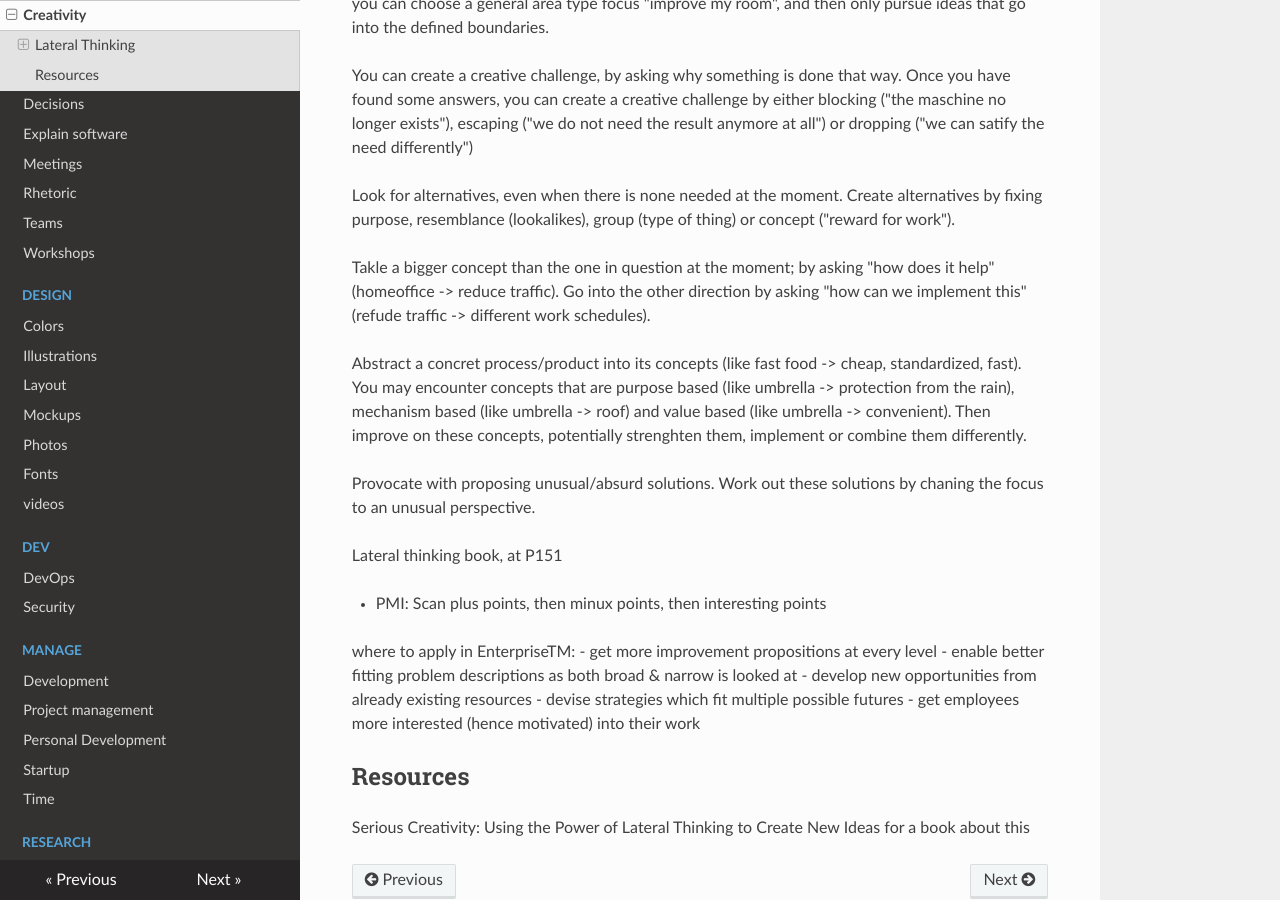
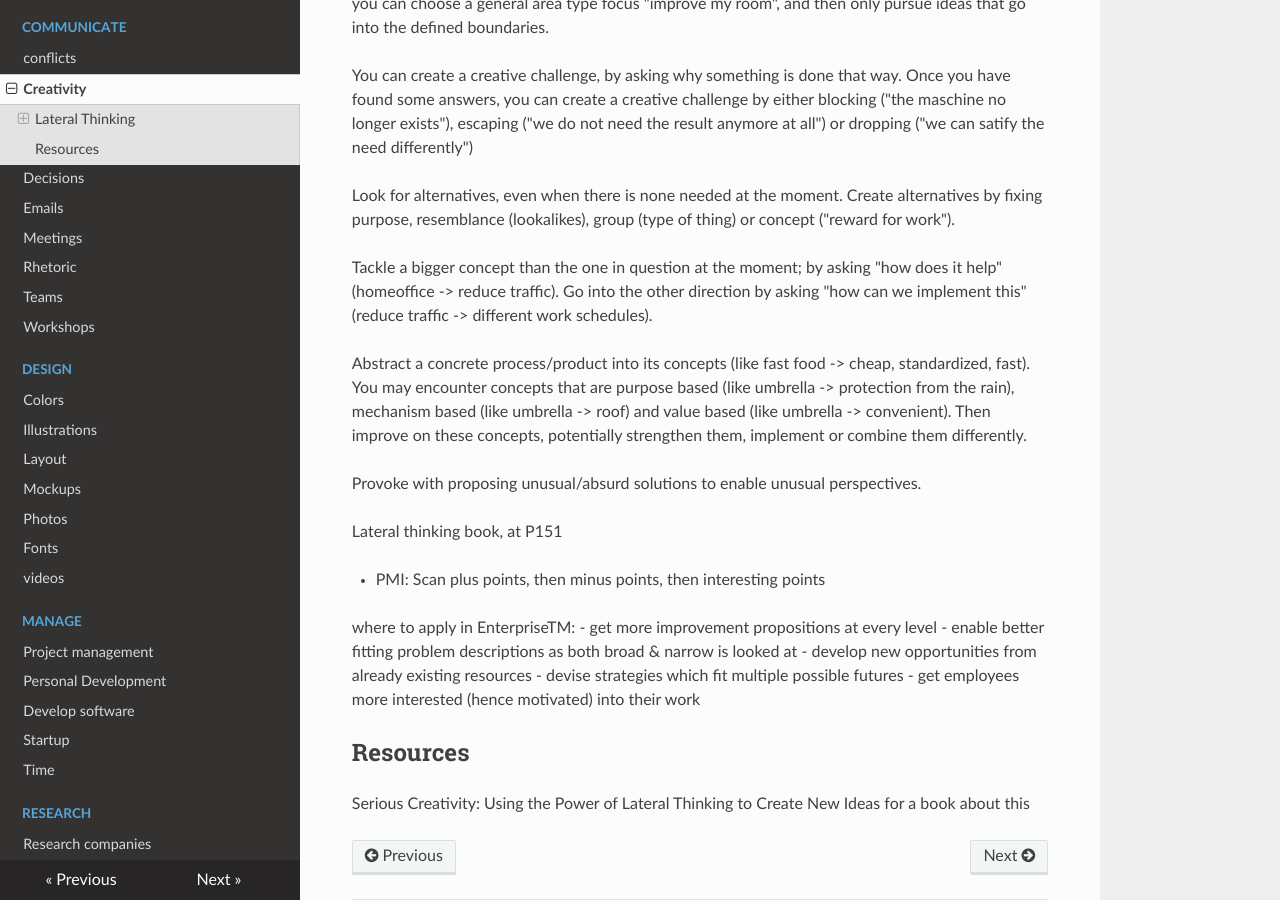
Before and after one commit to famoser/docs, an MkDocs documentation site: the page built from docs/communicate/creativity.md, in a window 1280 px wide and 900 px high, scrolled down 490 px. Built offline with MkDocs 1.6.1, drawn with Linux system fonts in a browser that asks for light colours; nearby versions of some CDN libraries.

```diff
--- a/docs/communicate/creativity.md
+++ b/docs/communicate/creativity.md
@@ -20,18 +20,18 @@ Once you have found some answers, you can create a creative challenge by either
 Look for alternatives, even when there is none needed at the moment.
 Create alternatives by fixing purpose, resemblance (lookalikes), group (type of thing) or concept ("reward for work").
 
-Takle a bigger concept than the one in question at the moment; by asking "how does it help" (homeoffice -> reduce traffic).
-Go into the other direction by asking "how can we implement this" (refude traffic -> different work schedules).
+Tackle a bigger concept than the one in question at the moment; by asking "how does it help" (homeoffice -> reduce traffic).
+Go into the other direction by asking "how can we implement this" (reduce traffic -> different work schedules).
 
-Abstract a concret process/product into its concepts (like fast food -> cheap, standardized, fast).
+Abstract a concrete process/product into its concepts (like fast food -> cheap, standardized, fast).
 You may encounter concepts that are purpose based (like umbrella -> protection from the rain), mechanism based (like umbrella -> roof) and value based (like umbrella -> convenient).
-Then improve on these concepts, potentially strenghten them, implement or combine them differently.
+Then improve on these concepts, potentially strengthen them, implement or combine them differently.
 
-Provocate with proposing unusual/absurd solutions. Work out these solutions by chaning the focus to an unusual perspective.
+Provoke with proposing unusual/absurd solutions to enable unusual perspectives.
 
 Lateral thinking book, at P151
 
-- PMI: Scan plus points, then minux points, then interesting points
+- PMI: Scan plus points, then minus points, then interesting points
 
 where to apply in EnterpriseTM:
 - get more improvement propositions at every level
```
Also changed, not shown: docs/code/security.md (+4 -0 lines), docs/code/static_analysis.md (+5 -0 lines), docs/communicate/emails.md (added, +16 -0 lines), docs/communicate/meetings.md (+0 -8 lines), docs/dev/devops.md (deleted, +0 -4 lines), docs/dev/security.md (deleted, +0 -25 lines), docs/manage/development.md (deleted, +0 -13 lines), docs/manage/software.md (renamed from docs/communicate/explain_software.md, +42 -36 lines).
